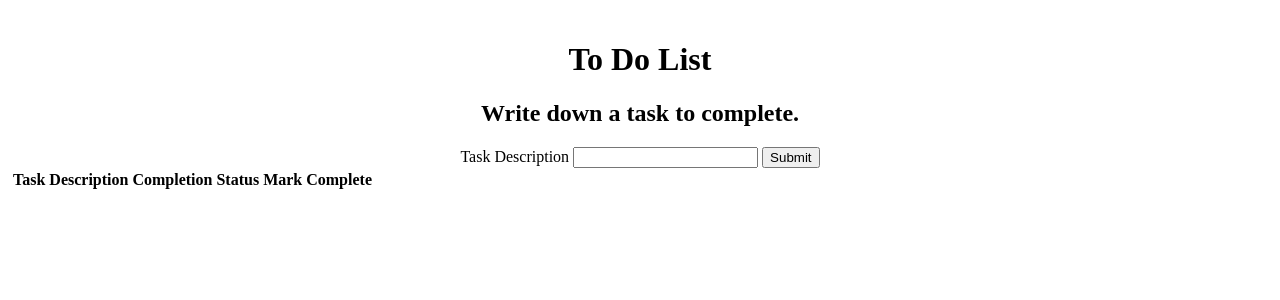
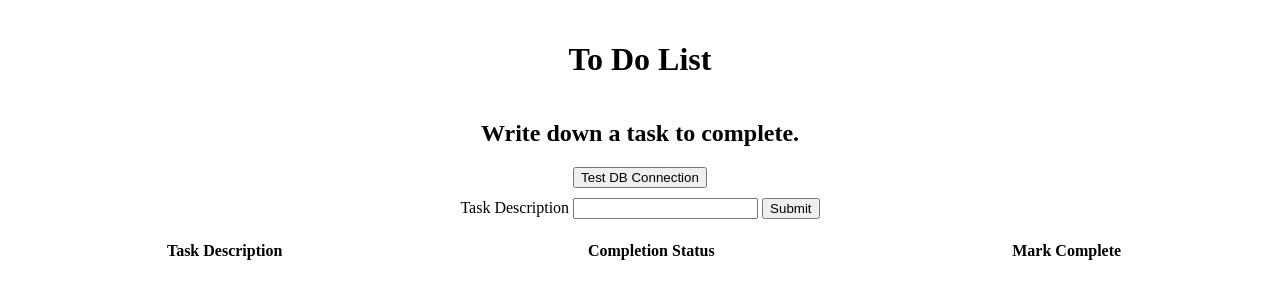
Before and after one commit to nataliemcmann/to-do-with-php, a PHP site: page / in a window 1280 px wide. Shown: the top 300 px of the page. Run offline with PHP 8.4, Linux system fonts and the light colour scheme; data that the repository does not hold is empty.

Commit message:
found a tutorial to follow for adding database connection

```diff
--- a/index.php
+++ b/index.php
@@ -1,3 +1,5 @@
+
+
 <!DOCTYPE html>
 <html lang="en">
 <head>
@@ -10,6 +12,14 @@
             text-align: center;
             margin: 10px;
             padding-top: 10px;
+            display: grid;
+        }
+        table {
+            text-align: center;
+            margin: 10px;
+        }
+        form {
+            margin: 10px;
         }
     </style>
 </head>
@@ -19,8 +29,9 @@
     </header>
     <main>
         <h2>Write down a task to complete.</h2>
+        <button action=index.php method="GET" name="testDB">Test DB Connection</button>
     </main>
-    <form>
+    <form action="index.php" method="POST">
         <label>Task Description</label>
         <input type="text" name="description"/>
         <button type="submit">Submit</button>
@@ -34,7 +45,6 @@
             </tr>
         </thead>
         <tbody>
-        <!-- <?php echo $_POST["description"]; ?> -->
         </tbody>
     </table>
 </body>
```
Also changed, not shown: db_connect.php (added, +24 -0 lines), README.md.
